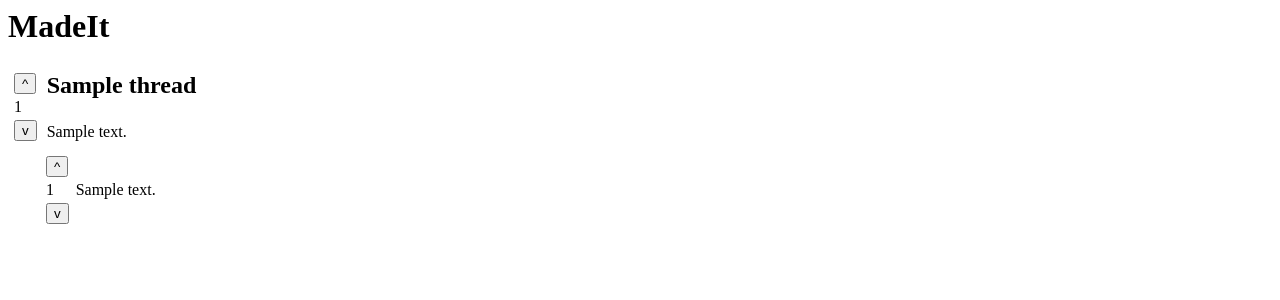
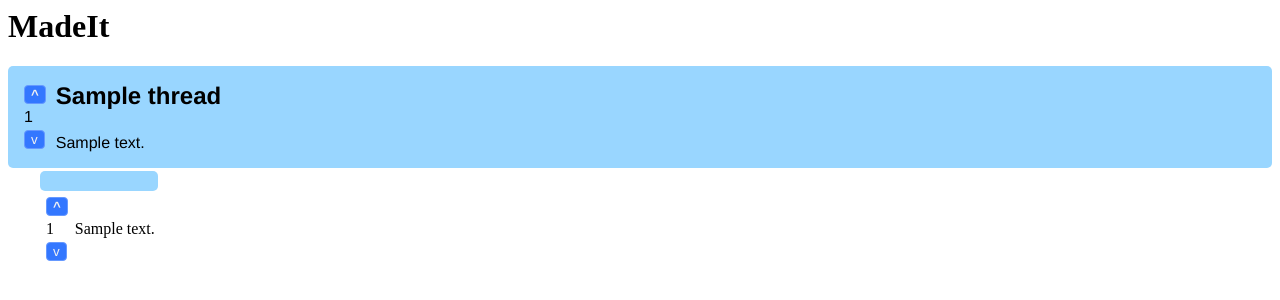
Before and after one commit to lucoby/django_unchained, a Django app: page /madeit/1/ in a window 1280 px wide. Shown: the top 300 px of the page. Run offline with Django 3.2, Linux system fonts and the light colour scheme; tables that the repository leaves empty hold one stand-in row (values such as "Sample post").

Commit message:
still working on madeit style sheet

```diff
--- a/madeit/static/madeit/style.css
+++ b/madeit/static/madeit/style.css
@@ -1,11 +1,41 @@
-table {
-    border-collapse: collapse;
+#votes {
+    text-align: center;
 }
 
-table, th, td {
-    border: 1px solid black;
+.upvote {
+    border-radius: 4px;
+    border: thin solid #6699ff;
+    background-color: #3377ff;
+    font-family: "Helvetica";
+    font-weight: bold;
+    color: #f2f2f2;
 }
 
-#votes {
-	text-align: center;
+.upvote:hover {
+    border: thin solid #5cd65c;
+    background-color: #33cc33;
+    color: #f2f2f2;
+    cursor: pointer;
 }
+
+.downvote {
+    border-radius: 4px;
+    border: thin solid #6699ff;
+    background-color: #3377ff;
+    font-family: "Helvetica";
+    color: #f2f2f2;
+}
+
+.downvote:hover {
+    border: thin solid #ff6666;
+    background-color: #ff3333;
+    color: #f2f2f2;
+    cursor: pointer;
+}
+
+.thread_preview, .thread_full, .comment {
+    font-family: Helvetica, Arial, sans-serif;
+    background-color: #99d6ff;
+    border-radius: 5px;
+    padding: 10px;
+}
--- a/madeit/templates/madeit/index.html
+++ b/madeit/templates/madeit/index.html
@@ -5,20 +5,20 @@
 
 <h1>MadeIt</h1>
 {% if latest_thread_list %}
-   <div id="threadOverview">
+   <div class="thread_preview">
         <table>
              {% for thread in latest_thread_list %}
                 <tr>
                     <td>
                         <table>
                             <tr>
-                                <td><button type="button>">^</button></td>
+                                <td><button class="upvote" type="button>">^</button></td>
                             </tr>
                             <tr>
                                 <td id="votes">{{ thread.votes }}</td>
                             </tr>
                             <tr>
-                                <td><button type="button>">v</button></td>
+                                <td><button class="downvote" type="button>">v</button></td>
                             </tr>
                         </table>
                     </td>
--- a/madeit/templates/madeit/thread.html
+++ b/madeit/templates/madeit/thread.html
@@ -1,24 +1,34 @@
+{% load staticfiles %}
+
+<link rel="stylesheet" type="text/css" href="{% static 'madeit/style.css' %}" />
+
 <h1>MadeIt</h1>
 
+<div class="thread_full">
     <table>
         <tr>
             <td>
                 <table>
                     <tr>
-                        <td><button type="button>">^</button></td>
+                        <td>
+                            <button class="upvote" type="button>">^</button>
+                        </td>
                     </tr>
                     <tr>
-                        <td>{{ thread.votes }}</td>
+                        <td class="votes">{{ thread.votes }}</td>
                     </tr>
                     <tr>
-                        <td><button type="button>">v</button></td>
+                        <td>
+                            <button class="downvote" type="button>">v</button>
+                        </td>
                     </tr>
                 </table>
             </td>
             <td>
                 <table>
                     <tr>
-                        <td><h2>{{ thread.thread_title }}</h2></td>
+                        <td>
+                            <h2>{{ thread.thread_title }}</h2></td>
                     </tr>
                     <tr>
                         <td>{{ thread.thread_text }}</td>
@@ -27,6 +37,7 @@
             </td>
         </tr>
     </table>
+</div>
 
 
 
@@ -39,20 +50,26 @@
         <td>
             <table>
                 {% for comment in thread.comment_set.all %}
+                <div class="comment">
                     <tr>
                         <td>
                             <table>
                                 <tr>
-                                            <td><button type="button>">^</button></td>
+                                    <td>
+                                        <button class="upvote" type="button>">^</button>
+                                    </td>
                                 </tr>
                                 <tr>
-                                            <td>{{ comment.votes }}</td>
+                                    <td class="votes">{{ comment.votes }}</td>
                                 </tr>
                                 <tr>
-                                            <td><button type="button>">v</button></td>
+                                    <td>
+                                        <button class="downvote" type="button>">v</button>
+                                    </td>
                                 </tr>
                             </table>
                         </td>
+                </div>
                 <td>{{ comment.comment_text }}</td>
                 </tr>
                 {% endfor %}
```
Lines whose indentation alone changed are shown as unchanged.
